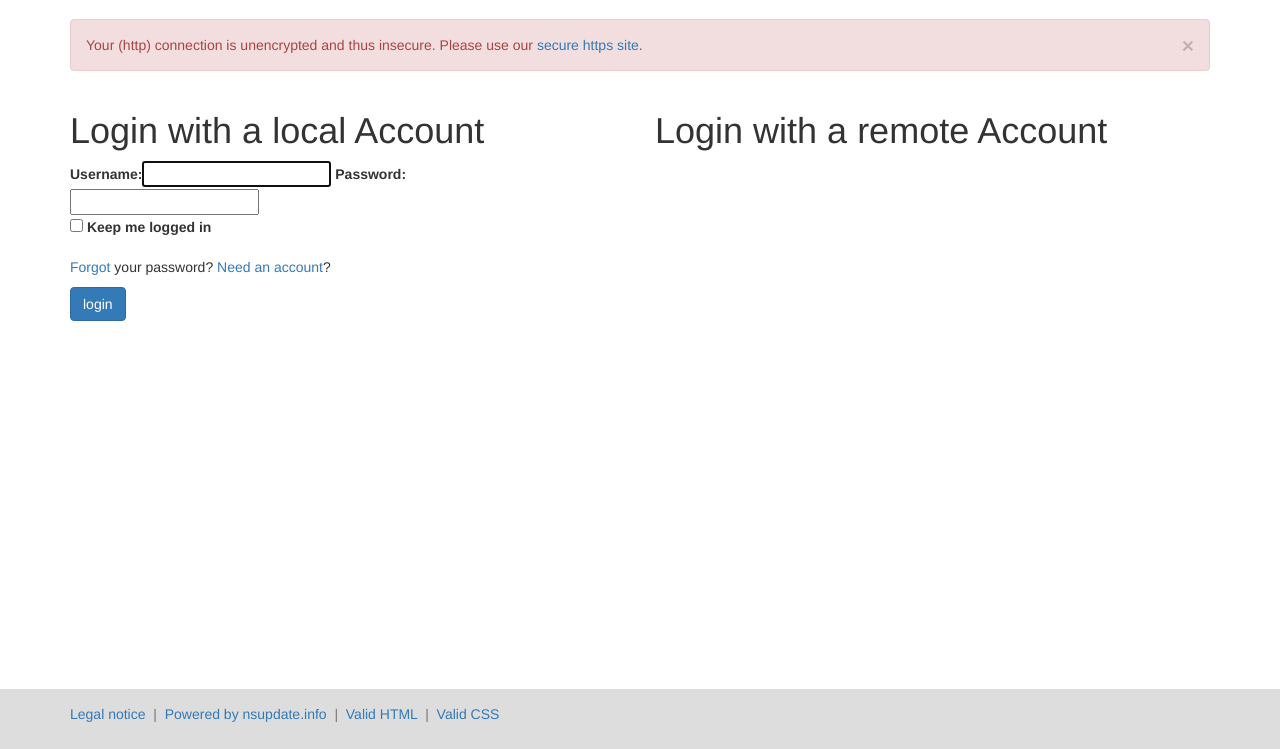
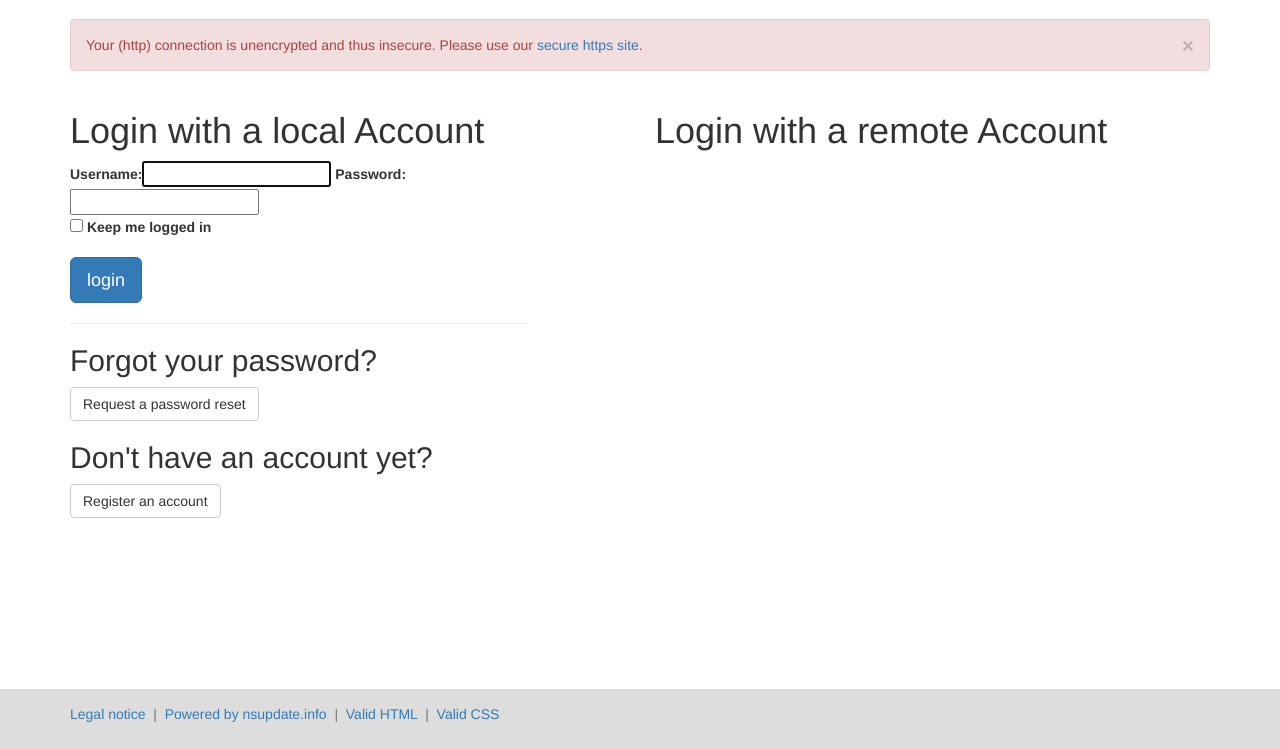
Before and after one commit to nsupdate-info/nsupdate.info, a Django app: page /accounts/login/ in a window 1280 px wide. Shown: the part 51-800 px from the top of the page. Run offline with Django 3.2, Linux system fonts and the light colour scheme; some libraries are stand-ins or nearby versions.

Commit message:
prettier and more clear login screen
separate the forgot pw / register stuff from the usual login form

use more button style

```diff
--- a/nsupdate/accounts/templates/registration/login.html
+++ b/nsupdate/accounts/templates/registration/login.html
@@ -15,11 +15,18 @@
                 <input id="id_remember_me" name="remember_me" type="checkbox">
                 <label class="control-label " for="id_remember_me">Keep me logged in</label>
             </div>
-            <p><a href="{% url 'auth_password_reset' %}">Forgot</a> your password?
-               <a href="{% url 'registration_register' %}">Need an account</a>?</p>
-            <button type="submit" class="btn btn-primary">login</button>
+            <button type="submit" class="btn btn-primary btn-lg">login</button>
             <input type="hidden" name="next" value="{{ next }}" />
         </form>
+        <hr>
+        <h2>Forgot your password?</h2>
+        <p>
+            <a class="btn btn-default" href="{% url 'auth_password_reset' %}">Request a password reset</a>
+        </p>
+        <h2>Don't have an account yet?</h2>
+        <p>
+            <a class="btn btn-default" role="button" href="{% url 'registration_register' %}">Register an account</a>
+        </p>
     </div>
     <div class="col-lg-1">
     </div>
```
